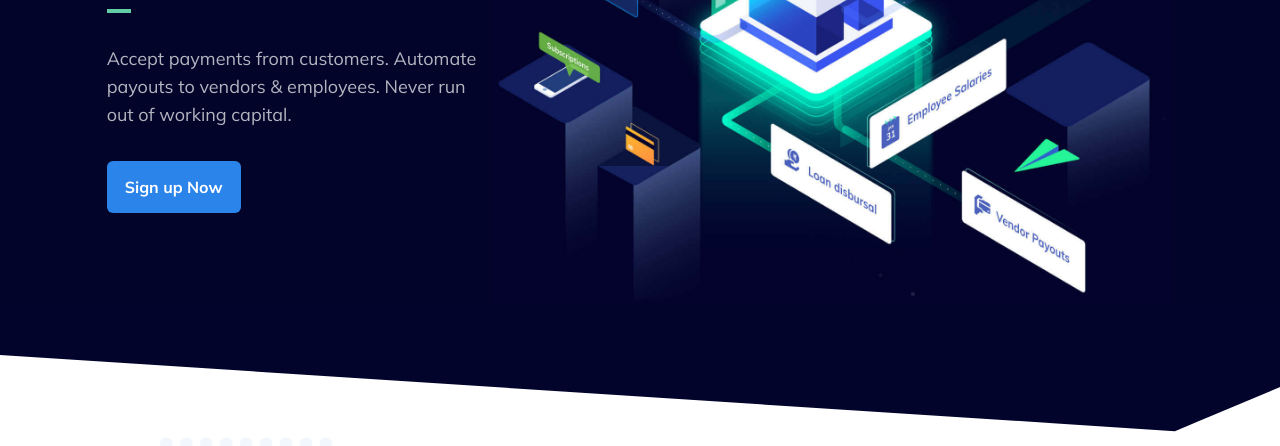
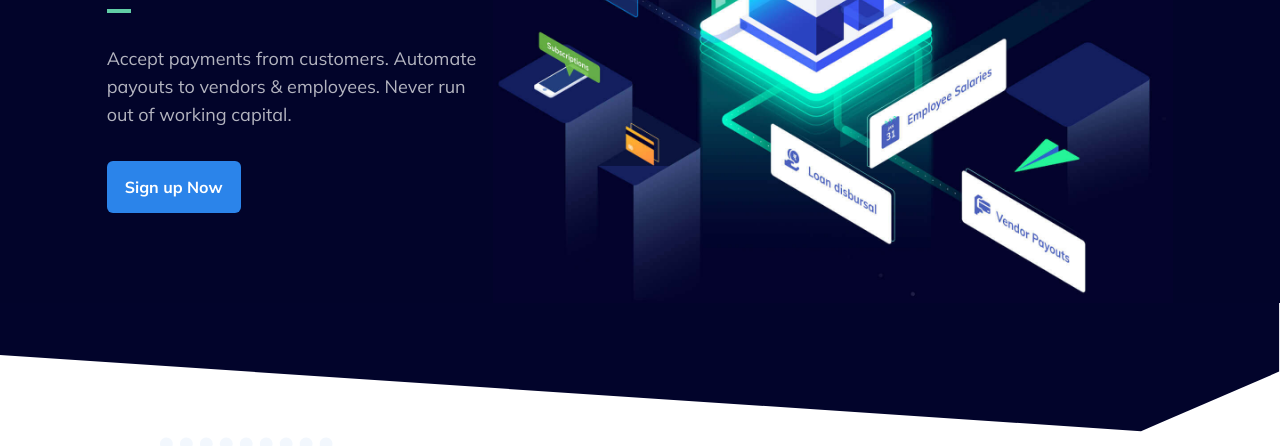
Before and after one commit to Saurav12-7/old_RazorPay_Website, a website built with Vite: page index.html in a window 1280 px wide. Shown: the part 340-786 px from the top of the page. Built offline with nearby package versions, Linux system fonts and the light colour scheme.

Commit message:
Update index.html

```diff
--- a/index.html
+++ b/index.html
@@ -153,7 +153,7 @@
           />
         </div>
       </div>
-      <div class="absolute w-[103%]">
+      <div class="absolute w-[100%]">
         <img src="./images/hero-shape.svg" alt="" class="w-full object-fill scale-x-100" />
       </div>
     </section>
```
